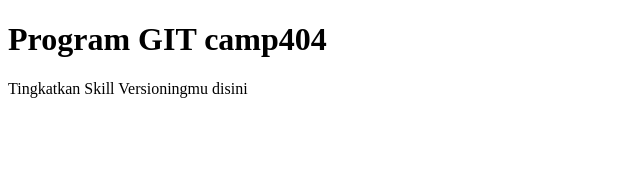
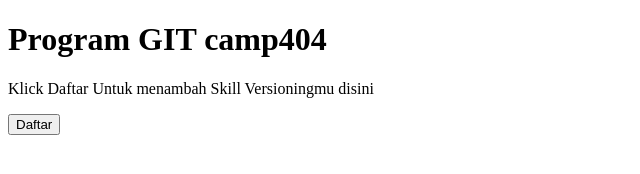
Before and after one commit to githubsupian/LatihanGIT, a plain HTML site: page index.html in a window 1280 px wide. Shown: the whole page, without its empty margins (0-640 px from the left). Drawn offline with Linux system fonts and the light colour scheme.

Commit message:
Update index.html

```diff
--- a/index.html
+++ b/index.html
@@ -8,7 +8,8 @@
         <h1>
             Program GIT camp404
         </h1>
-        <p>Tingkatkan Skill Versioningmu disini</p>
+        <p>Klick Daftar Untuk menambah Skill Versioningmu disini</p>
+        <button>Daftar</daftar>
     </Body>
 </head>
 </html>
```
